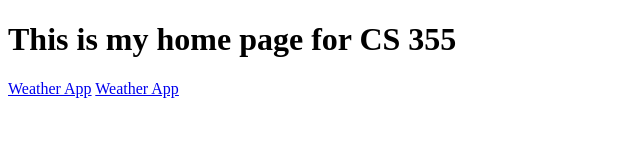
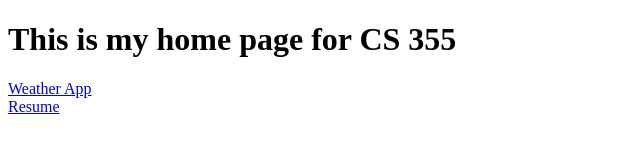
Before and after one commit to Mehruj/mehruj.github.io, a plain HTML site: page index.html in a window 1280 px wide. Shown: the whole page, without its empty margins (0-640 px from the left). Drawn offline with Linux system fonts and the light colour scheme.

Commit message:
Update index.html

```diff
--- a/index.html
+++ b/index.html
@@ -3,7 +3,7 @@
 <title>CS 355 Home Page</title>
 <body>
 <h1>This is my home page for CS 355</h1>
-<a href="weather.html">Weather App</a>
-<a href="myresume.html">Weather App</a>
+<section><a href="weather.html">Weather App</a></section>
+<section><a href="myresume.html">Resume</a><section>
 </body>
 </html>
```
